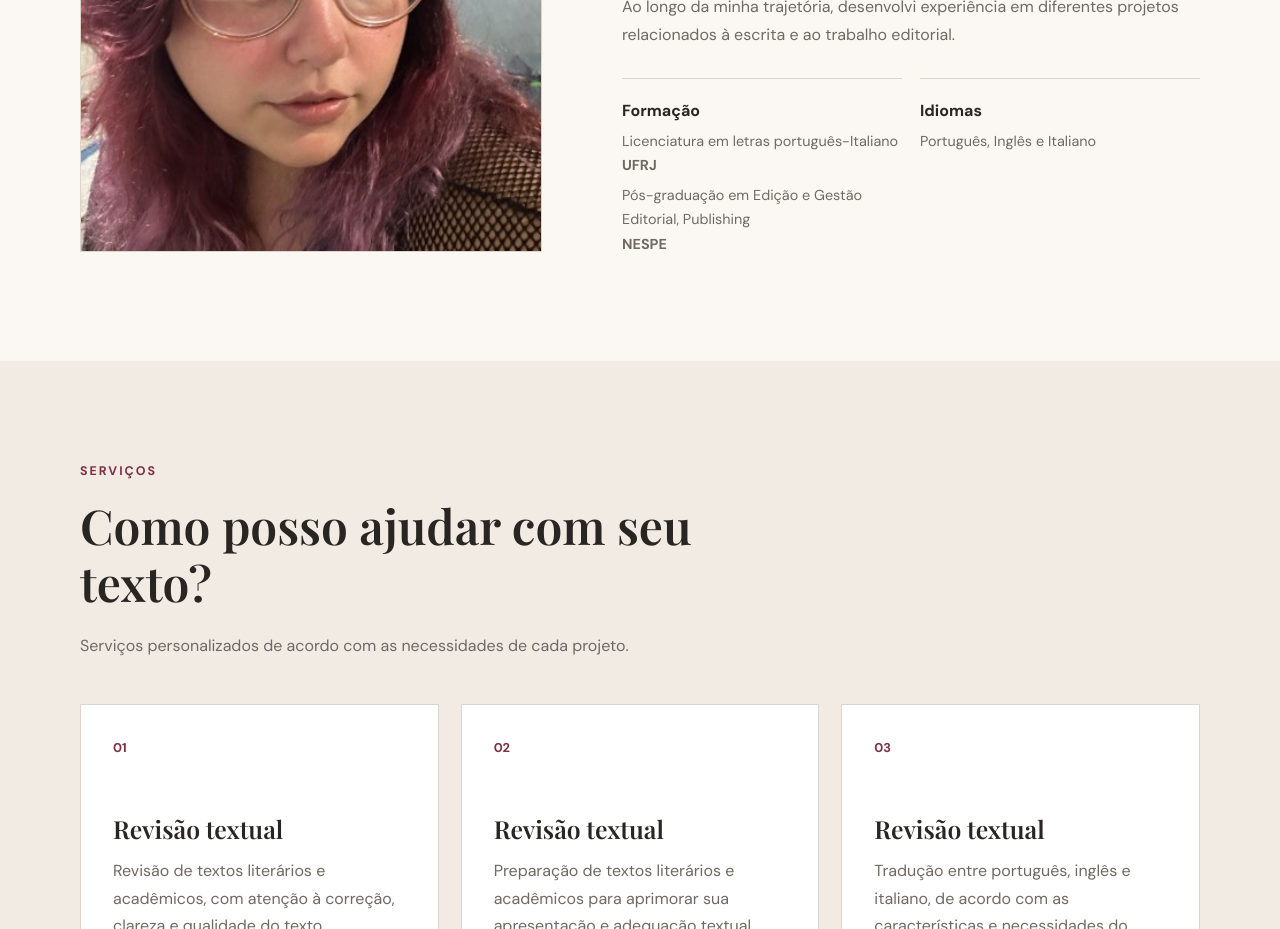
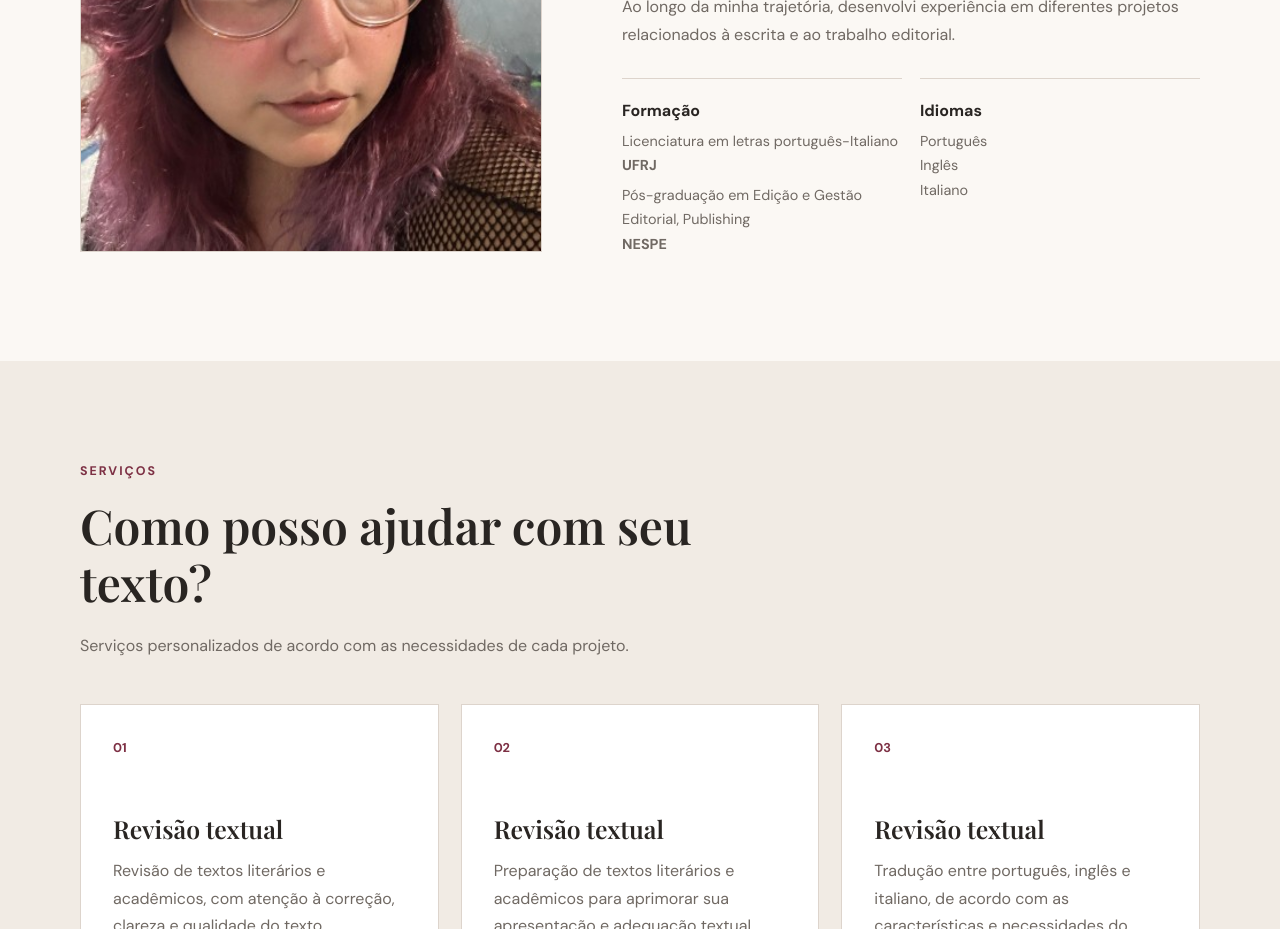
Before and after one commit to revisorarafaela/Site, a plain HTML site: page index.html in a window 1280 px wide. Shown: the part 1120-2049 px from the top of the page. Drawn offline with nearby package versions, Linux system fonts and the light colour scheme.

Commit message:
Update language display in index.html
Split languages into separate span elements.

```diff
--- a/index.html
+++ b/index.html
@@ -72,7 +72,9 @@
                     </div>
                     <div>
                         <strong>Idiomas</strong>
-                        <span>Português, Inglês e Italiano</span>
+                        <span>Português</span>
+                        <span>Inglês</span>
+                        <span>Italiano</span>
                     </div>
                 </div>
             </div>
```
